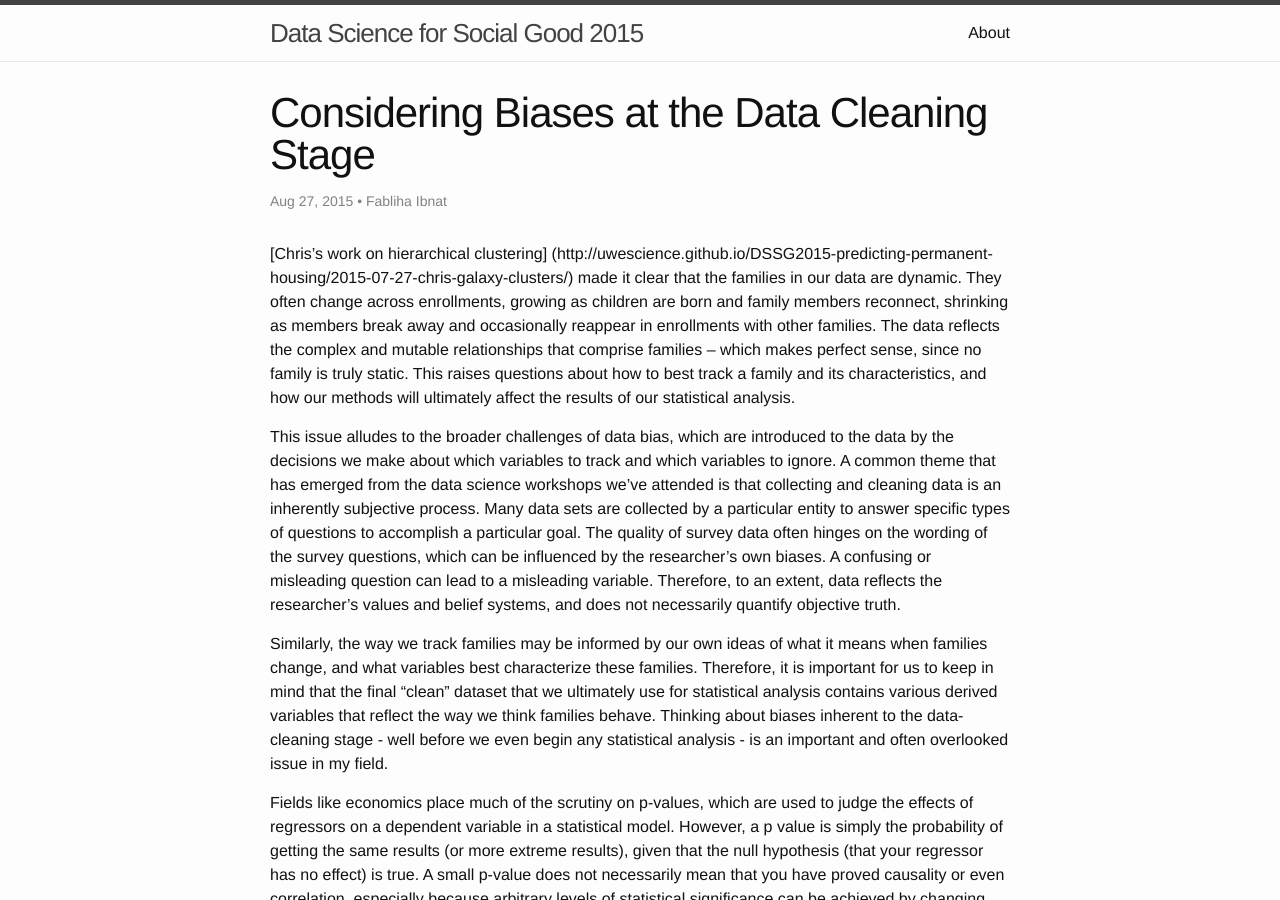
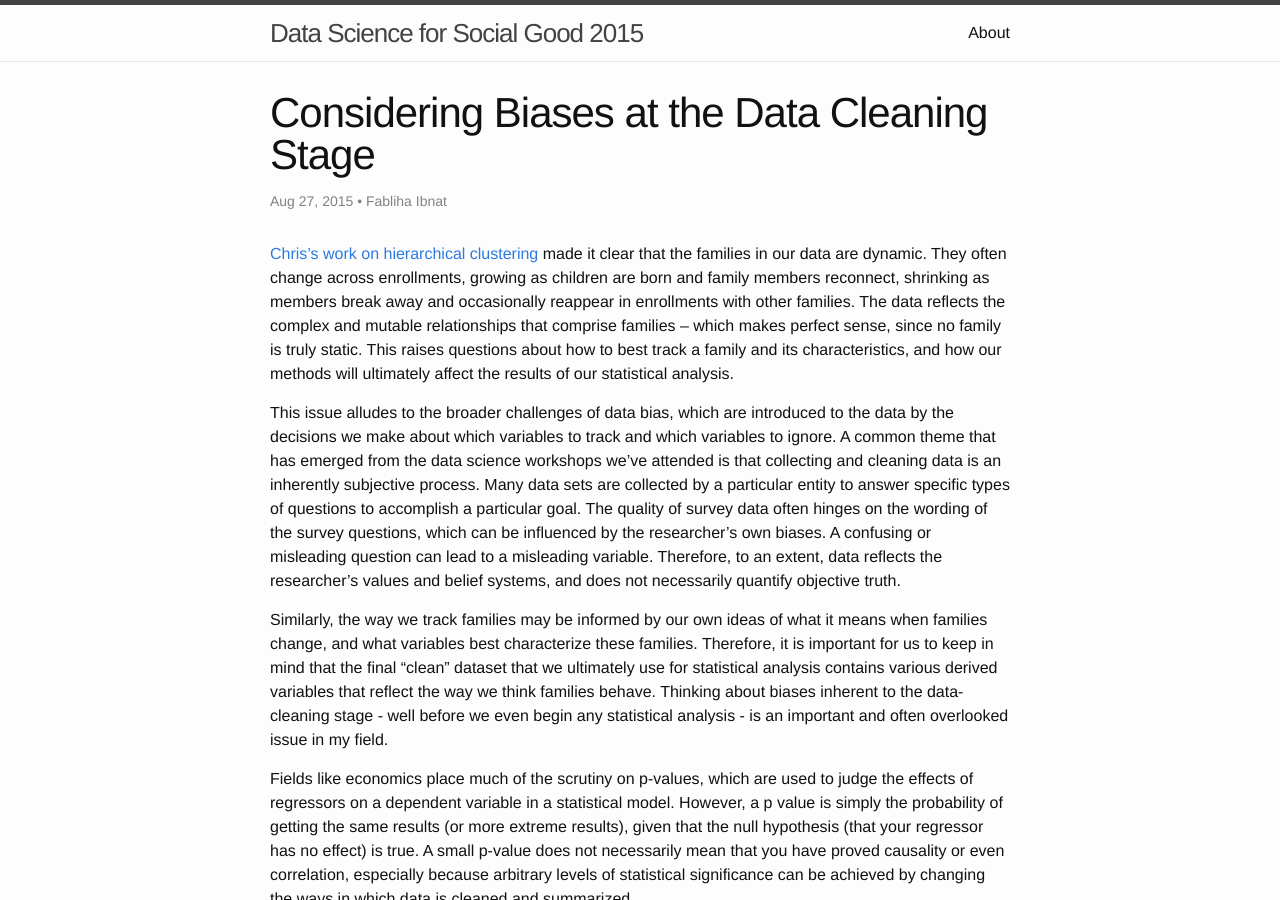
Before and after one commit to uwescience/DSSG2015-predicting-permanent-housing, a Jekyll site: the page built from _posts/2015-08-27-biases-in-data-cleaning.md, in a window 1280 px wide and 900 px high. Built offline with Jekyll 4.4.1, drawn with Linux system fonts in a browser that asks for light colours.

Commit message:
Smaller image. Fix link (?).

```diff
--- a/_posts/2015-08-27-biases-in-data-cleaning.md
+++ b/_posts/2015-08-27-biases-in-data-cleaning.md
@@ -4,7 +4,7 @@ title: "Considering Biases at the Data Cleaning Stage"
 permalink: /2015-08-27-biases-in-data-cleaning
 author: Fabliha Ibnat
 ---
-[Chris's work on hierarchical clustering] (http://uwescience.github.io/DSSG2015-predicting-permanent-housing/2015-07-27-chris-galaxy-clusters/) made it clear that the families in our data are dynamic. They often change across enrollments, growing as children are born and family members reconnect, shrinking as members break away and occasionally reappear in enrollments with other families. The data reflects the complex and mutable relationships that comprise families – which makes perfect sense, since no family is truly static. This raises questions about how to best track a family and its characteristics, and how our methods will ultimately affect the results of our statistical analysis.
+[Chris's work on hierarchical clustering](http://uwescience.github.io/DSSG2015-predicting-permanent-housing/2015-07-27-chris-galaxy-clusters/) made it clear that the families in our data are dynamic. They often change across enrollments, growing as children are born and family members reconnect, shrinking as members break away and occasionally reappear in enrollments with other families. The data reflects the complex and mutable relationships that comprise families – which makes perfect sense, since no family is truly static. This raises questions about how to best track a family and its characteristics, and how our methods will ultimately affect the results of our statistical analysis.
 
 This issue alludes to the broader challenges of data bias, which are introduced to the data by the decisions we make about which variables to track and which variables to ignore. A common theme that has emerged from the data science workshops we've attended is that collecting and cleaning data is an inherently subjective process. Many data sets are collected by a particular entity to answer specific types of questions to accomplish a particular goal. The quality of survey data often hinges on the wording of the survey questions, which can be influenced by the researcher's own biases. A confusing or misleading question can lead to a misleading variable. Therefore, to an extent, data reflects the researcher's values and belief systems, and does not necessarily quantify objective truth.
 
@@ -14,7 +14,7 @@ Fields like economics place much of the scrutiny on p-values, which are used to
 
 
 <figure>
-<img src="http://uwescience.github.io/DSSG2015-predicting-permanent-housing/images/p-values.png" alt="" style="width:500px;">
+<img src="http://uwescience.github.io/DSSG2015-predicting-permanent-housing/images/p-values.png" alt="" style="width:200px;">
 <figcaption>Figure taken from <a href="http://www.nature.com/news/statistics-p-values-are-just-the-tip-of-the-iceberg-1.17412">this article</a> by Jeffrey Leek and Roger Peng.</figcaption>
 </figure>
 
```
